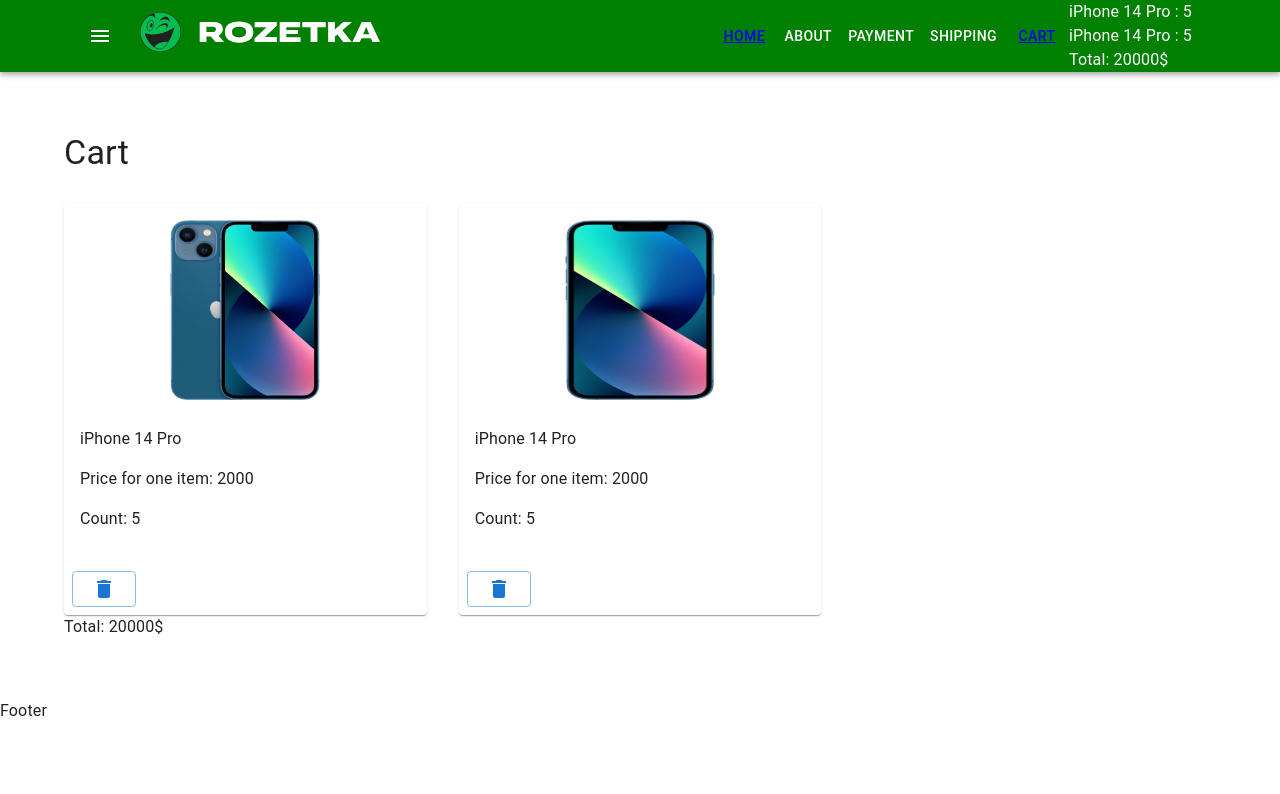
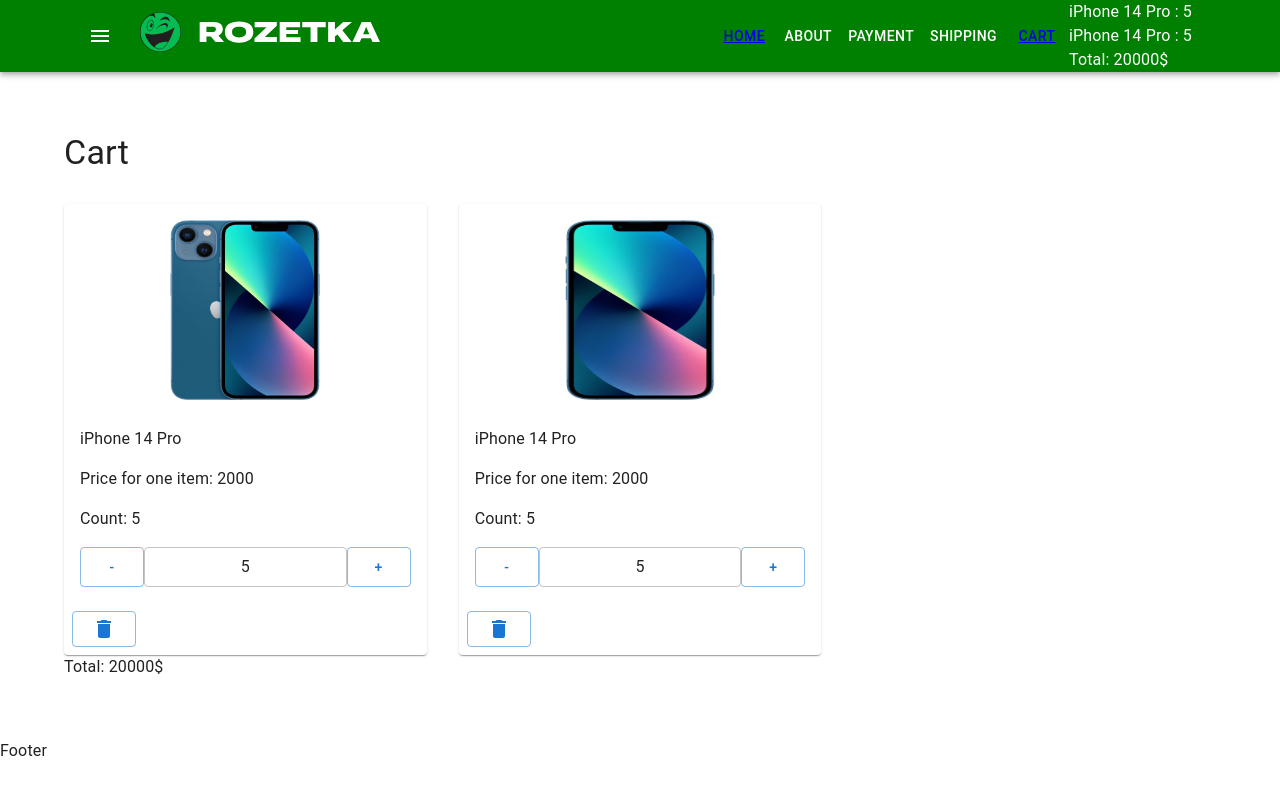
Before and after one commit to Aleksandr888990/my-project, a React (Create React App) app: page /cart in a window 1280 px wide. Shown: the top 794 px of the page. Built offline with nearby package versions, Linux system fonts and the light colour scheme.

Commit message:
add Quantity

```diff
--- a/package.json
+++ b/package.json
@@ -14,6 +14,7 @@
     "@types/node": "^16.18.11",
     "@types/react": "^18.0.27",
     "@types/react-dom": "^18.0.10",
+    "lodash": "^4.17.21",
     "react": "^18.2.0",
     "react-dom": "^18.2.0",
     "react-scripts": "5.0.1",
@@ -46,6 +47,7 @@
     ]
   },
   "devDependencies": {
+    "@types/lodash": "^4.14.191",
     "prettier": "2.8.3",
     "react-router-dom": "^6.8.1"
   }
--- a/src/components/CartProductList/CartProductList.tsx
+++ b/src/components/CartProductList/CartProductList.tsx
@@ -9,12 +9,17 @@
         [id: number]: Product
     }
     CartItem?: any
+    removeProductFromCart?: (id:number) => void
+    changeProductQuantity?: (id: number, count: number) => void
+
 }
 
 const CartProductList = ({
     productsInCart,
     productsObject = getProductsObject(productsArray),
     CartItem = CartProductListItem,
+    removeProductFromCart,
+    changeProductQuantity
 }: Props) => {
     return (
         <>
@@ -23,6 +28,8 @@
                     key={productId}
                     product={productsObject[parseInt(productId)]}
                     productCount={productsInCart[parseInt(productId)]}
+                    removeProductFromCart={removeProductFromCart}
+                    changeProductQuantity={changeProductQuantity}
                 />
             ))}
         </>
--- a/src/components/CartProductList/CartProductListItemExtended.tsx
+++ b/src/components/CartProductList/CartProductListItemExtended.tsx
@@ -1,13 +1,16 @@
 import { Button, Card, CardActions, CardContent, Grid } from '@mui/material'
 import DeleteIcon from '@mui/icons-material/Delete'
 import { Product } from 'utils/productsArray'
+import Quantity from 'components/Quantity/Quantity'
 
 type Props = {
     product: Product
     productCount: number
+    removeProductFromCart: (id:number) => void
+    changeProductQuantity: (id: number, count: number) => void
 }
 
-const CartProductListItemExtended = ({ product, productCount }: Props) => {
+const CartProductListItemExtended = ({ product, productCount, removeProductFromCart, changeProductQuantity }: Props) => {
     return (
         <Grid item xs={12} sm={4}>
             <Card>
@@ -18,9 +21,27 @@
                     <div>{product.title}</div>
                     <p>Price for one item: {product.price}</p>
                     <p>Count: {productCount}</p>
+                    <Quantity
+                        count={productCount}
+                        onDecrement={() =>
+                            productCount <= 1
+                                ? removeProductFromCart(product.id)
+                                : changeProductQuantity(
+                                      product.id,
+                                      productCount - 1
+                                  )
+                        }
+                        onIncrement={() =>
+                            changeProductQuantity(product.id, productCount + 1)
+                        }
+                        minCount={0}
+                    />
                 </CardContent>
                 <CardActions>
-                    <Button variant="outlined">
+                    <Button
+                        variant="outlined"
+                        onClick={() => removeProductFromCart(product.id)}
+                    >
                         <DeleteIcon />
                     </Button>
                 </CardActions>
--- a/src/components/ProductsList/ProductsListItem.tsx
+++ b/src/components/ProductsList/ProductsListItem.tsx
@@ -7,6 +7,7 @@
 } from '@mui/material'
 import { useState } from 'react'
 import './ProductsListItem.scss'
+import Quantity from 'components/Quantity/Quantity'
 
 type Props = {
     id: number
@@ -32,8 +33,11 @@
     addProductToCart,
 }: Props) => {
     const [count, setCount] = useState<number>(1)
+    const onIncrement = () => {
+        setCount((prevState) => prevState + 1)
+    }
     const onDecrement = () => {
-        setCount(count - 1)
+        setCount((prevState) => prevState - 1)
     }
 
     return (
@@ -47,22 +51,10 @@
                 <div className="product-features">{type}</div>
                 <div className="product-features">{capacity} Gb</div>
                 <div className="product-price">{price}$</div>
-                <div className="product-quantity">
-                    <Button
-                        variant="outlined"
-                        onClick={onDecrement}
-                        disabled={count <= 1}
-                    >
-                        -
-                    </Button>
-                    <TextField size="small" value={count} />
-                    <Button
-                        variant="outlined"
-                        onClick={() => setCount(count + 1)}
-                    >
-                        +
-                    </Button>
-                </div>
+                <Quantity
+                    count={count}
+                    onDecrement={onDecrement}
+                    onIncrement={onIncrement}/>
             </CardContent>
             <CardActions className="product-btn-wrap">
                 <Button
--- /dev/null
+++ b/src/components/Quantity/Quantity.tsx
@@ -0,0 +1,35 @@
+import {
+    Button,
+    TextField,
+} from '@mui/material'
+
+type Props = {
+    onDecrement: () => void
+    onIncrement: () => void
+    count: number
+    minCount?: number
+}
+
+const Quantity = ({ count, onIncrement, onDecrement, minCount = 1 }: Props) => {
+    return (
+        <div className="product-quantity">
+            <Button
+                variant="outlined"
+                onClick={onDecrement}
+                disabled={count <= minCount}
+            >
+                -
+            </Button>
+            <TextField size="small" value={count} />
+            <Button
+                variant="outlined"
+                onClick={onIncrement}
+                disabled={count >= 10}
+            >
+                +
+            </Button>
+        </div>
+    )
+}
+
+export default Quantity
--- a/src/container/App.src/App.tsx
+++ b/src/container/App.src/App.tsx
@@ -8,7 +8,7 @@
 import { Routes, Route } from 'react-router-dom'
 import Home from 'pages/Home/Home'
 import CartPage from 'pages/Cart/CartPage'
-
+import {omit} from 'lodash'
 type Props = {}
 
 
@@ -31,6 +31,24 @@
         }))
     }
 
+// const removeProductFromCart = (id:number) => {
+//     setProductsInCart((prevState) => {
+//         let prevProductsInCart = {...prevState}
+//         delete prevProductsInCart[id]
+//         return prevProductsInCart
+//     })
+// }
+
+const removeProductFromCart = (id:number) => {
+    setProductsInCart((prevState) => omit(prevState, [id]))
+}
+
+const changeProductQuantity = (id:number, count: number) => {
+    setProductsInCart((prevState) => ({
+        ...prevState,
+        [id]: count,
+        }))
+    }
 
     return (
         <>
@@ -52,7 +70,10 @@
                         <Route
                             path="cart"
                             element={
-                                <CartPage productsInCart={productsInCart} />
+                                <CartPage productsInCart={productsInCart}
+                                removeProductFromCart={removeProductFromCart}
+                                changeProductQuantity={changeProductQuantity}/>
+
                             }
                         />
                     </Routes>
--- a/src/pages/Cart/CartPage.tsx
+++ b/src/pages/Cart/CartPage.tsx
@@ -7,9 +7,15 @@
     productsInCart: {
         [id: number]: number
     }
+    removeProductFromCart: (id: number) => void
+    changeProductQuantity: (id: number, count: number) => void
 }
 
-const CartPage = ({ productsInCart }: Props) => {
+const CartPage = ({
+    productsInCart,
+    removeProductFromCart,
+    changeProductQuantity,
+}: Props) => {
     return (
         <div>
             <Typography
@@ -25,6 +31,8 @@
                 <CartProductList
                     productsInCart={productsInCart}
                     CartItem={CartProductListItemExtended}
+                    removeProductFromCart={removeProductFromCart}
+                    changeProductQuantity={changeProductQuantity}
                 />
             </Grid>
 
```
Also changed, not shown: 1 other file (tests, documents, lock files or other folders).
